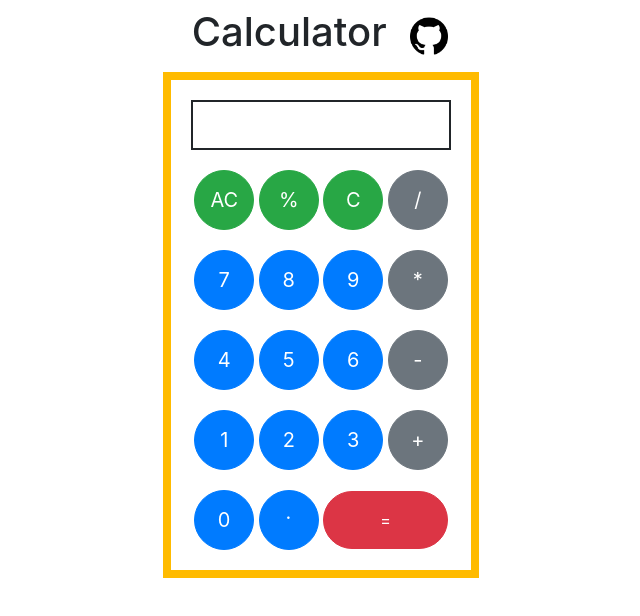
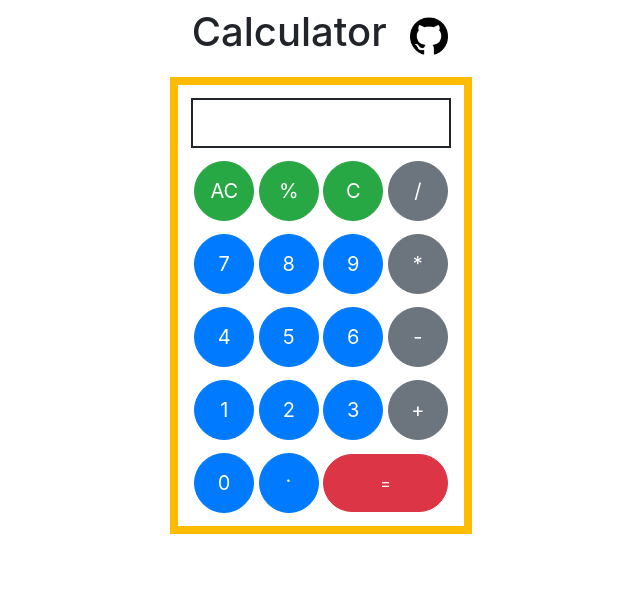
Before and after one commit to gowthamak812/React-Simple-Calculator, a React (Create React App) app: page / in a window 1280 px wide. Shown: the top 616 px of the page, without its empty margins (319-959 px from the left). Built offline with nearby package versions, Linux system fonts and the light colour scheme.

Commit message:
spacing issue fixed

```diff
--- a/src/component/App.scss
+++ b/src/component/App.scss
@@ -4,7 +4,7 @@ $color:rgb(255, 187, 0);
     padding: 0px;
 }
 .button{
-    margin: 20px;
+    margin: 13px;
 }
 #dir{
     font-size: 30px;
@@ -22,6 +22,7 @@ $color:rgb(255, 187, 0);
     text-align: center;
 }
 .btn-div {
+    margin: 5px;
     border: 8px solid $color;
     text-align: center;
 }
--- a/src/component/Buttons.js
+++ b/src/component/Buttons.js
@@ -77,8 +77,6 @@ export default function Buttons() {
       preState =
       setCurState(String((parseFloat(preState))) / 100 );
     }
-    console.log("preState",preState);
-    console.log("curState",curState);
   };
   const Reset = () => {
     setPreState("");
```
